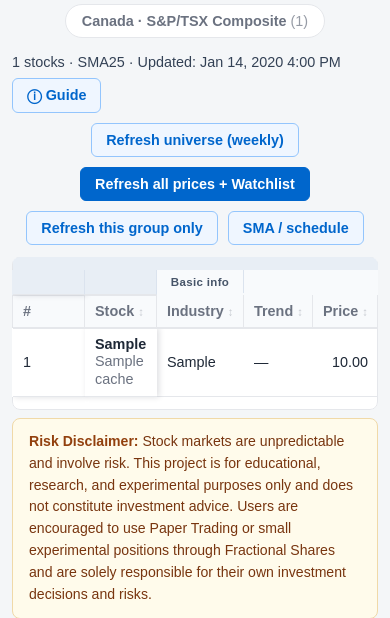
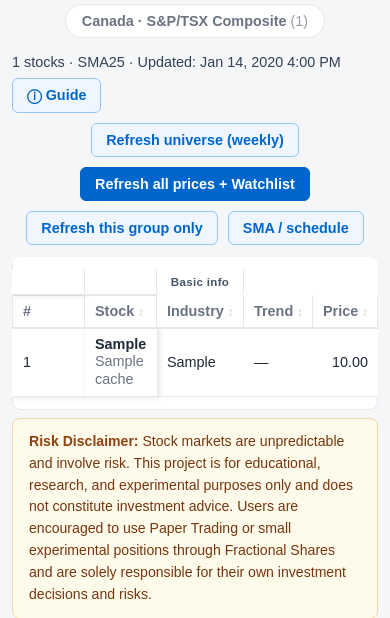
Before and after one commit to leiwangamy/Online-Stock-Tracker, a Flask app: page /dashboard in a window 390 px wide. Shown: the part 276-894 px from the top of the page. Run offline with Flask 3, Linux system fonts and the light colour scheme; data comes from the database, SQL or seed files in the repository; tables that the repository leaves empty hold one stand-in row (values such as "Sample post"); some libraries are stand-ins or nearby versions.

Commit message:
Unify stock table backgrounds to white across pages.
Remove grey/amber header and row fills so Watchlist, Research, Dashboard, and AI tables stay visually consistent on mobile.

Co-authored-by: Cursor <cursoragent@cursor.com>

```diff
--- a/templates/admin_order_requests.html
+++ b/templates/admin_order_requests.html
@@ -9,7 +9,7 @@
   .panel { overflow-x: auto; margin-top: 12px; }
   table.data { width: 100%; border-collapse: collapse; font-size: 0.88rem; }
   table.data th, table.data td { padding: 6px 8px; border-bottom: 1px solid var(--border); text-align: left; }
-  table.data th { background: #f8fafc; font-size: 0.78rem; color: #475569; white-space: nowrap; }
+  table.data th { background: #ffffff; font-size: 0.78rem; color: #475569; white-space: nowrap; }
   table.data td.num, table.data th.num { text-align: right; font-variant-numeric: tabular-nums; }
   .form-grid {
     display: grid; grid-template-columns: repeat(auto-fit, minmax(160px, 1fr));
--- a/templates/ai_trading.html
+++ b/templates/ai_trading.html
@@ -102,7 +102,7 @@
     font-size: 0.88rem;
   }
   table.data th, table.data td { padding: 6px 8px; border-bottom: 1px solid var(--border); text-align: left; }
-  table.data th { background: #f8fafc; font-size: 0.78rem; color: #475569; white-space: nowrap; }
+  table.data th { background: #ffffff; font-size: 0.78rem; color: #475569; white-space: nowrap; }
   table.data td.num, table.data th.num { text-align: right; font-variant-numeric: tabular-nums; }
   /* Extra end padding so PRIORITY column is fully visible when scrolled right. */
   table.data th:last-child,
@@ -156,7 +156,7 @@
   #disc-layer-table thead th.freeze-col,
   #news-history-table thead th.freeze-col {
     z-index: 30;
-    background: #f8fafc;
+    background: #ffffff;
   }
   #ai-cand-table td.freeze-col.freeze-edge,
   #ai-cand-table th.freeze-col.freeze-edge,
--- a/templates/base.html
+++ b/templates/base.html
@@ -190,12 +190,17 @@
       position: sticky;
       top: 0;
       z-index: 20;
-      background-color: #f8fafc !important;
+      background-color: #ffffff !important;
       background-image: none !important;
       /* Upward curtain fills the gap under the top scrollbar so row text cannot leak. */
       box-shadow:
-        0 -20px 0 0 #f8fafc,
+        0 -20px 0 0 #ffffff,
         0 1px 0 var(--border);
+    }
+    /* Body cells: uniform white (no grey striping / tinted row fills). */
+    table.data tbody td {
+      background-color: #ffffff !important;
+      background-image: none !important;
     }
     /* Only body cells — never reset thead th (would kill sticky headers). */
     table.data td:not(.freeze-col) {
@@ -226,18 +231,18 @@
     table.data thead th.freeze-col {
       left: 0;
       z-index: 30;
-      background-color: #f8fafc !important;
+      background-color: #ffffff !important;
       overflow: hidden;
       box-shadow:
-        -40px 0 0 0 #f8fafc,
-        0 -20px 0 0 #f8fafc,
+        -40px 0 0 0 #ffffff,
+        0 -20px 0 0 #ffffff,
         2px 0 6px rgba(15, 23, 42, 0.14),
         0 1px 0 var(--border);
     }
     table.data thead th.freeze-col.freeze-edge {
       box-shadow:
-        -40px 0 0 0 #f8fafc,
-        0 -20px 0 0 #f8fafc,
+        -40px 0 0 0 #ffffff,
+        0 -20px 0 0 #ffffff,
         2px 0 6px rgba(15, 23, 42, 0.14),
         0 1px 0 var(--border);
     }
--- a/templates/dashboard.html
+++ b/templates/dashboard.html
@@ -82,35 +82,35 @@
       position: sticky;
       top: 0;
       z-index: 20;
-      background: #e8eef5;
+      background: #ffffff;
       color: #475569;
       text-align: center;
       font-size: 0.72rem;
       font-weight: 700;
       letter-spacing: 0.03em;
       border-bottom: 1px solid var(--border);
-      border-right: 1px solid #dbe3ee;
+      border-right: 1px solid #e2e8f0;
       padding-top: 6px;
       padding-bottom: 6px;
-      box-shadow: 0 -20px 0 0 #e8eef5, 0 1px 0 var(--border);
+      box-shadow: 0 -20px 0 0 #ffffff, 0 1px 0 var(--border);
     }
     #dash-table thead tr.col-row th {
       position: sticky;
       top: 28px;
       z-index: 20;
-      background-color: #f8fafc !important;
-      box-shadow: 0 -2px 0 0 #f8fafc, 0 1px 0 var(--border);
+      background-color: #ffffff !important;
+      box-shadow: 0 -2px 0 0 #ffffff, 0 1px 0 var(--border);
     }
     #dash-table th:nth-child(1), #dash-table td:nth-child(1) { width: 40px;  }  /* # */
     #dash-table th:nth-child(2), #dash-table td:nth-child(2) { width: 280px; }  /* 股票 */
     #dash-table th:nth-child(3), #dash-table td:nth-child(3) { width: 140px; }  /* 行业 */
     #dash-table thead tr.group-row th.freeze-col {
       z-index: 31;
-      background-color: #e8eef5 !important;
+      background-color: #ffffff !important;
     }
     #dash-table thead tr.col-row th.freeze-col {
       z-index: 30;
-      background-color: #f8fafc !important;
+      background-color: #ffffff !important;
     }
     #dash-table tbody td.freeze-col {
       z-index: 5;
@@ -122,8 +122,8 @@
     }
     #dash-table thead tr.group-row th.freeze-col.freeze-edge {
       box-shadow:
-        -40px 0 0 0 #e8eef5,
-        0 -20px 0 0 #e8eef5,
+        -40px 0 0 0 #ffffff,
+        0 -20px 0 0 #ffffff,
         2px 0 6px rgba(15, 23, 42, 0.14),
         0 1px 0 var(--border);
     }
```
Also changed, not shown: templates/strong_monitor.html (+35 -23 lines), templates/watchlist.html (+10 -10 lines).
